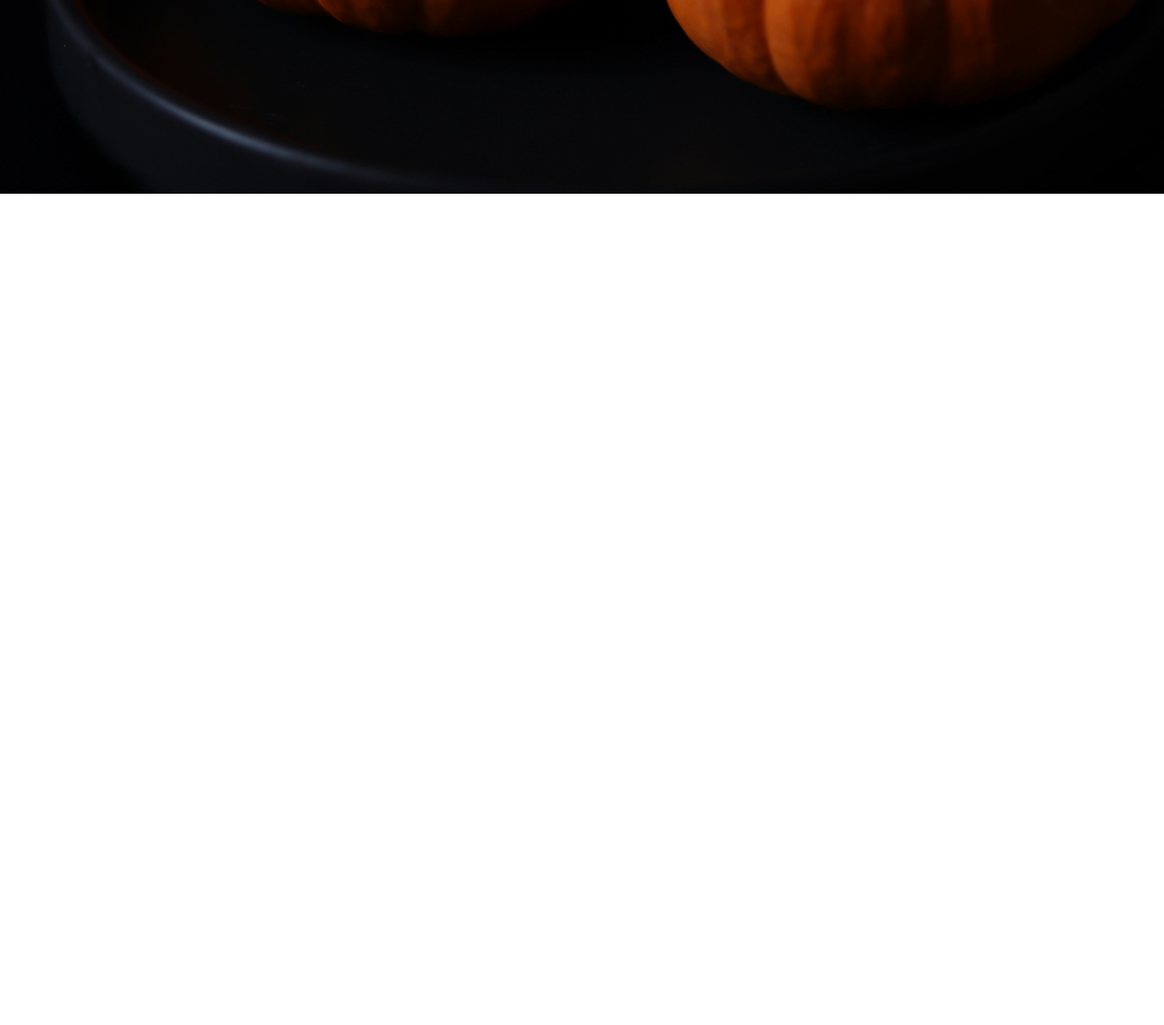
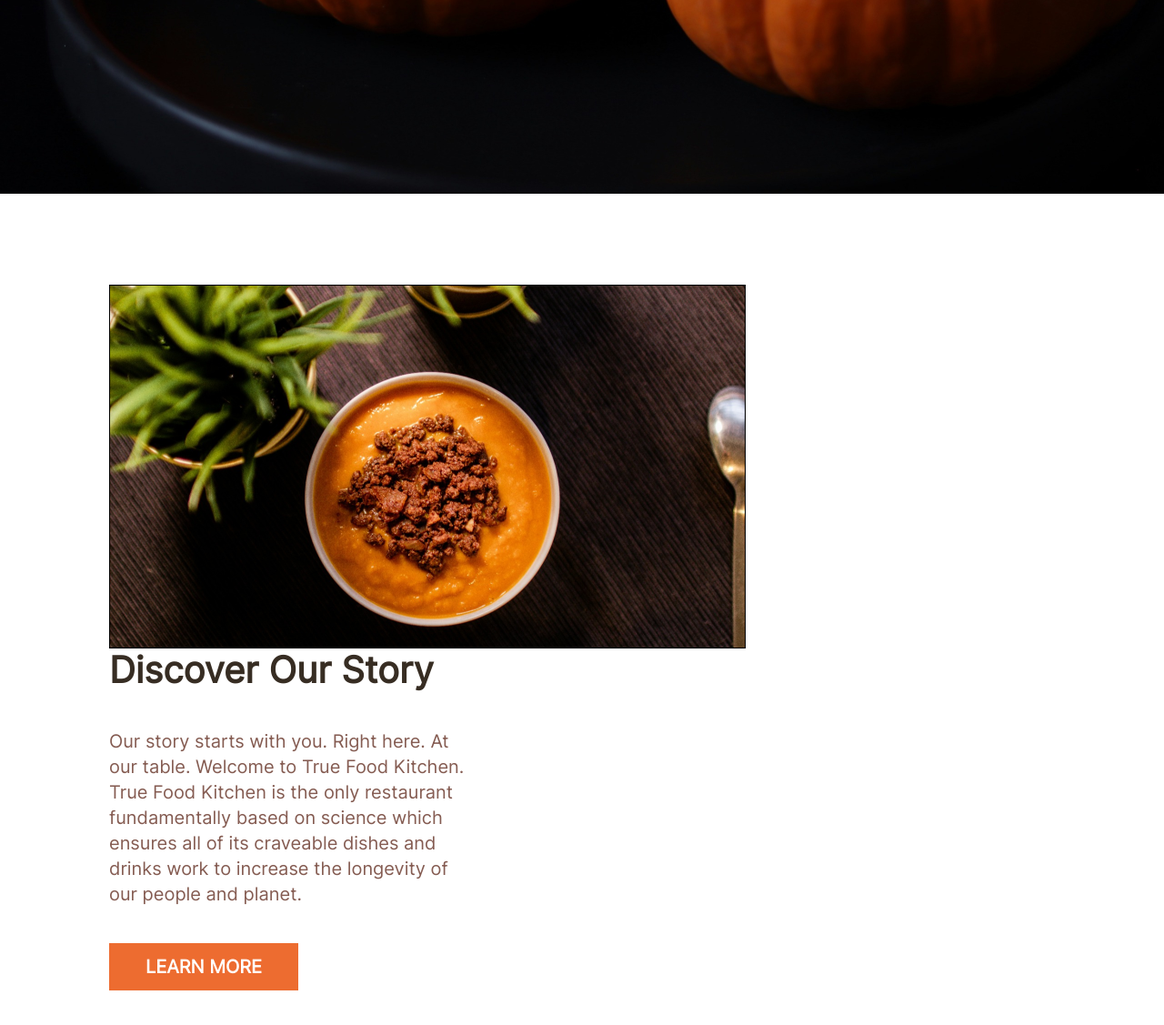
Before and after one commit to gelashvilinodo/homework_7, a plain HTML site: page index.html in a window 1280 px wide. Shown: the part 563-1690 px from the top of the page at 91% size. Before the commit the page ends 800 px from the top, so only its background shows below. Drawn offline with Linux system fonts and the light colour scheme; files whose address does not match are found by name.

Commit message:
section2nd

```diff
--- a/css/style.css
+++ b/css/style.css
@@ -41,14 +41,14 @@ header {
 }
 
 /* section 1 */
-.ordersection{
+.ordersection {
     margin-top: 136px;
     width: 1440px;
     height: 640px;
     position: relative;
 }
 
-.orderarticle{
+.orderarticle {
     width: 762px;
     height: 208px;
     background-color: #FCC21B;
@@ -59,7 +59,7 @@ header {
     transform: translate(-50%, -50%);
 }
 
-.sectiontitle{
+.sectiontitle {
     font-family: "Inter", sans-serif;
     font-weight: 700;
     font-size: 48px;
@@ -68,20 +68,67 @@ header {
     text-shadow: 0 6px 4px #372D23;
 }
 
-.orderbutton{
+.orderbutton {
     padding: 12px 38px;
     background-color: #FCC21B;
     border: 3px solid #FFFFFF;
 }
 
-.orderbutton:hover{
-    box-shadow: 0 2px 4px ;
+.orderbutton:hover {
+    box-shadow: 0 2px 4px;
 }
 
-.ordertext{
+.ordertext {
     font-family: "Inter", sans-serif;
     font-weight: 700;
     font-size: 20px;
     line-height: 28px;
     color: #FFFFFF;
 }
+
+/* section 2 */
+.foodsection {
+    display: flex;
+    flex-wrap: wrap;
+    padding: 100px 120px;
+    justify-content: space-between;
+}
+
+.foodtitle {
+    font-family: "Inter", sans-serif;
+    font-weight: 700;
+    font-size: 40px;
+    line-height: 48px;
+    color: #372D23;
+}
+
+.foodarticle {
+    width: 400px;
+}
+
+.foodp {
+    font-family: "Inter", sans-serif;
+    font-weight: 400;
+    font-size: 20px;
+    line-height: 28px;
+    color: #855C52;
+    margin-block: 40px;
+}
+
+.foodbutton {
+    padding: 12px 40px;
+    background-color: #ED6C30;
+    border: none;
+}
+
+.foodbutton:hover {
+    box-shadow: 0 2px 4px;
+}
+
+.foodspan {
+    font-family: "Inter", sans-serif;
+    font-weight: 700;
+    font-size: 20px;
+    line-height: 28px;
+    color: #FFFFFF;
+}
--- a/index.html
+++ b/index.html
@@ -42,7 +42,7 @@
       </header>
       <!-- section 1 -->
       <section class="ordersection">
-        <img src="images/section.png" alt="">
+        <img src="images/section.png" alt="" />
         <article class="orderarticle">
           <h2 class="sectiontitle">Taste the world’s best dishes</h2>
           <a href="">
@@ -52,6 +52,27 @@
           </a>
         </article>
       </section>
+      <!-- section 2 -->
+      <section class="foodsection">
+        <img
+          src="images/card1.png"
+          alt="this is the picture of soup. on the left side of the picture can be seen potted plant. other side - spoon"
+        />
+        <article class="foodarticle">
+          <h2 class="foodtitle">Discover Our Story</h2>
+          <p class="foodp">
+            Our story starts with you. Right here. At our table. Welcome to True
+            Food Kitchen. True Food Kitchen is the only restaurant fundamentally
+            based on science which ensures all of its craveable dishes and
+            drinks work to increase the longevity of our people and planet.
+          </p>
+          <a href="">
+            <button class="foodbutton">
+              <span class="foodspan">LEARN MORE</span>
+            </button>
+          </a>
+        </article>
+      </section>
     </div>
   </body>
 </html>
```
Lines whose indentation alone changed are shown as unchanged.
